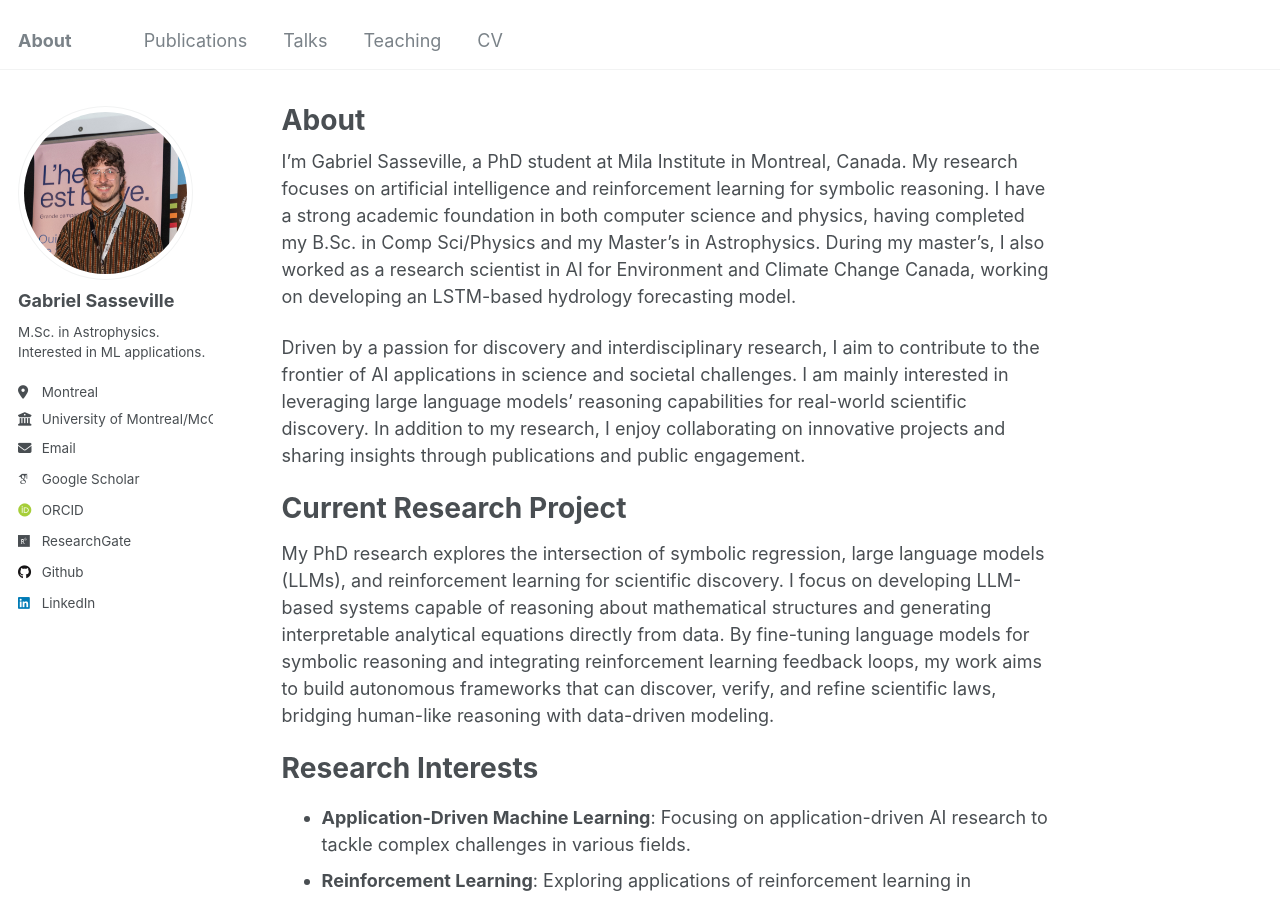
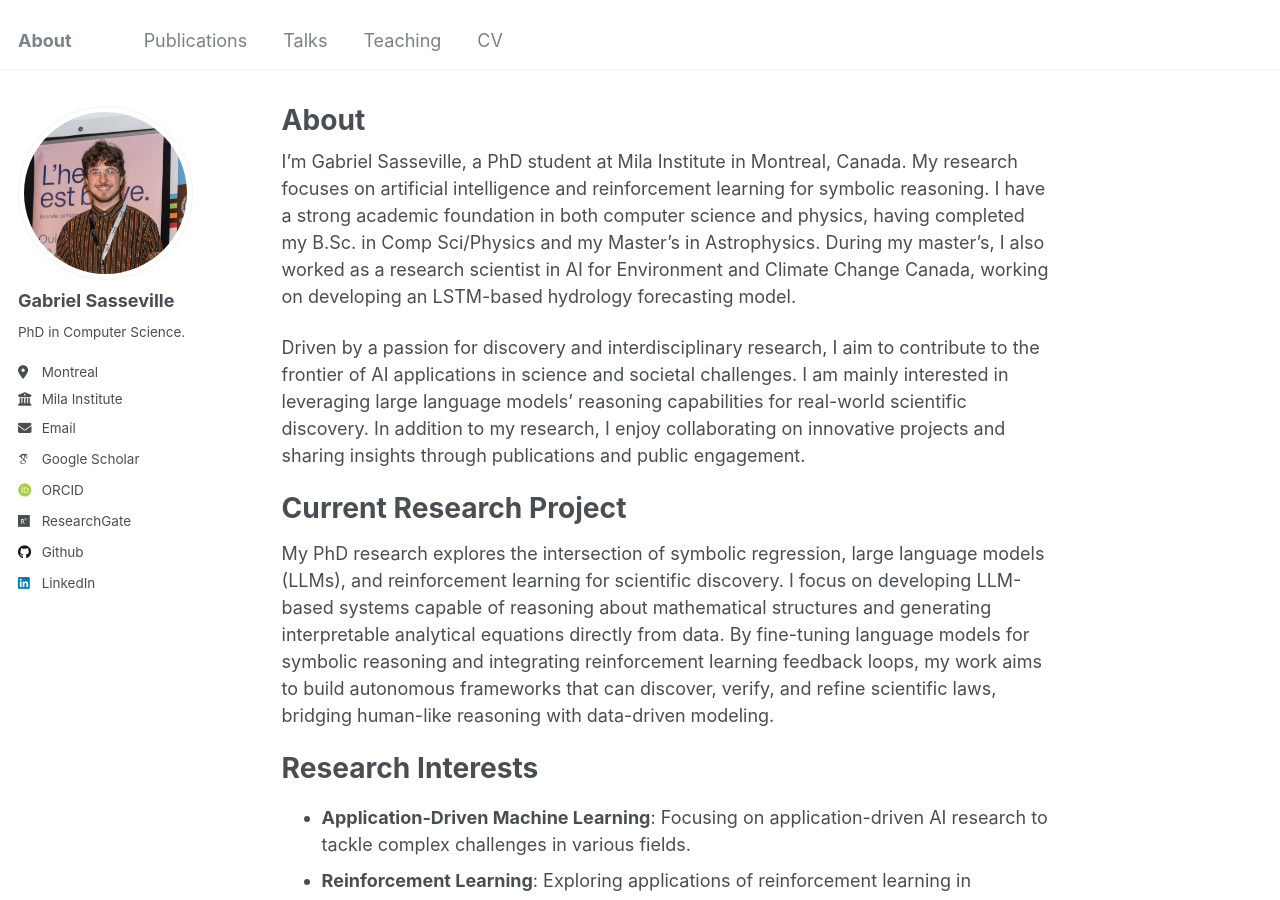
Before and after one commit to GabrielSasseville01/GabrielSasseville01.github.io, a Jekyll site: the page built from _pages/about.md, in a window 1280 px wide and 900 px high. Built offline with Jekyll 4.4.1, drawn with Linux system fonts in a browser that asks for light colours; some web fonts are replaced.

Commit message:
Updating profile

```diff
--- a/_config.yml
+++ b/_config.yml
@@ -24,11 +24,11 @@ author:
   avatar           : "profile_new.jpg"
   name             : "Gabriel Sasseville"
   pronouns         : # example: "she/her"
-  bio              : "M.Sc. in Astrophysics. Interested in ML applications."
+  bio              : "PhD in Computer Science."
   location         : "Montreal"
-  employer         : "University of Montreal/McGill"
+  employer         : "Mila Institute"
   uri              : # URL
-  email            : "gabriel.sasseville@umontreal.ca"
+  email            : "gabriel.sasseville@mila.quebec"
 
   # Academic websites
   arxiv            : # URL - Update with the correct link to your profile
```
